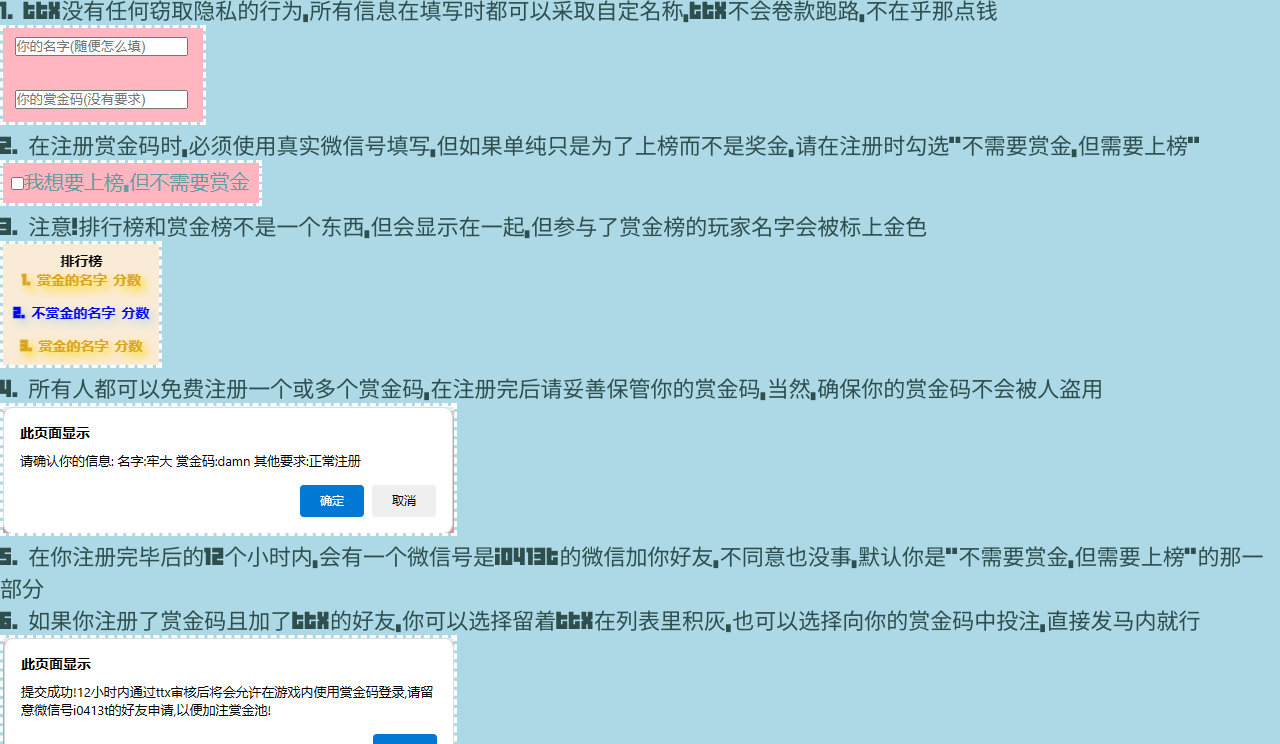
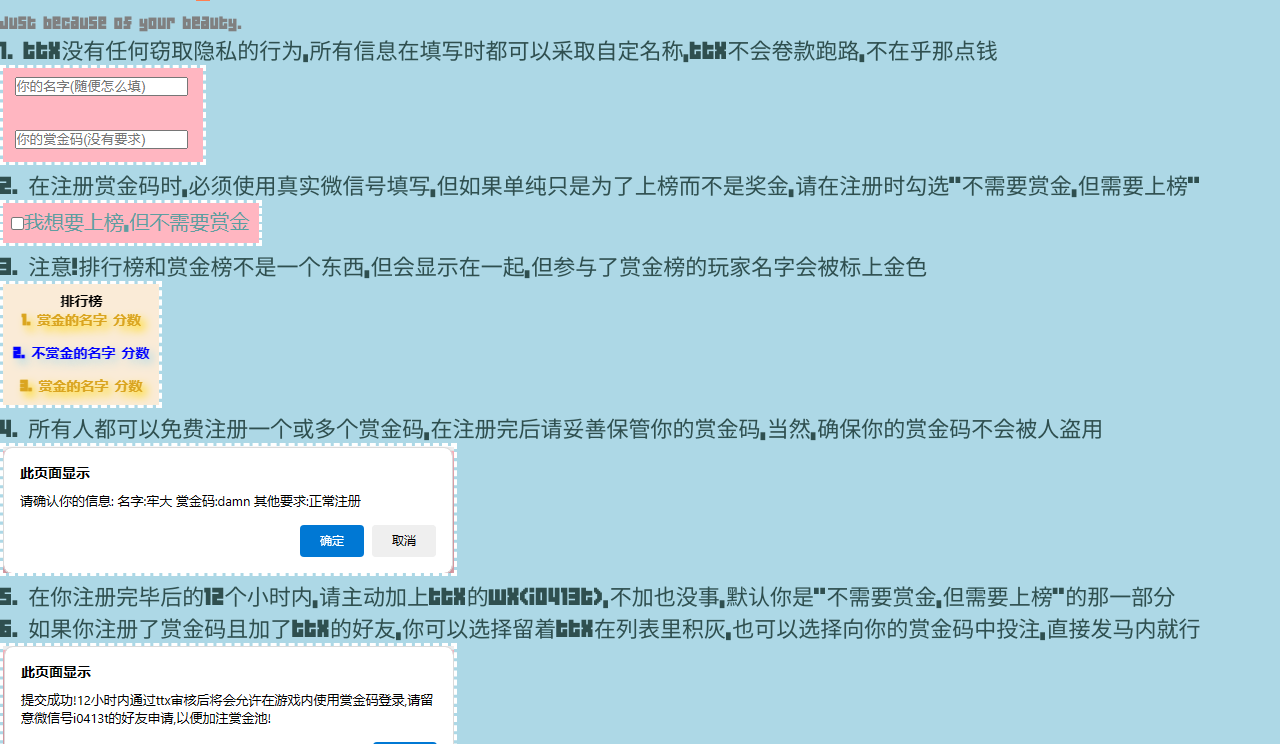
Before and after one commit to wjshincni/ATM, a plain HTML site: page index/instruction.html in a window 1280 px wide. Shown: the part 305-1049 px from the top of the page. Drawn offline with Linux system fonts and the light colour scheme.

Commit message:
Add files via upload

```diff
--- a/index/instruction.html
+++ b/index/instruction.html
@@ -32,7 +32,7 @@
         }
         .main{
             position: absolute;
-            top: 15%;
+            top: 20%;
         }
         .eng{
             font-size: 16px;
@@ -65,7 +65,7 @@
             2. 在注册赏金码时,必须使用真实微信号填写,但如果单纯只是为了上榜而不是奖金,请在注册时勾选"不需要赏金,但需要上榜"<br><img src="resourses/Ins2.png"><br>
             3. 注意!排行榜和赏金榜不是一个东西,但会显示在一起,但参与了赏金榜的玩家名字会被标上金色<br><img src="resourses/Ins3.png"><br>
             4. 所有人都可以免费注册一个或多个赏金码,在注册完后请妥善保管你的赏金码,当然,确保你的赏金码不会被人盗用<br><img src="resourses/Ins4.png"><br>
-            5. 在你注册完毕后的12个小时内,会有一个微信号是i0413t的微信加你好友,不同意也没事,默认你是"不需要赏金,但需要上榜"的那一部分<br>
+            5. 在你注册完毕后的12个小时内,请主动加上ttx的wx(i0413t),不加也没事,默认你是"不需要赏金,但需要上榜"的那一部分<br>
             6. 如果你注册了赏金码且加了ttx的好友,你可以选择留着ttx在列表里积灰,也可以选择向你的赏金码中投注,直接发马内就行<br><img src="resourses/Ins6.png"><br>
             7. 投注的金额不得大于10元(大于10元需要征得ttx的审核,不好意思,为了制止某些麻烦),投注后,你的奖池会暂留在ttx的电脑上<br>
             8. 每当周六的12:00(可能会延后,最晚21:00)时,排行榜会重置,占领前三的人中,如果参与了赏金投注的人,可以获得奖金,但参与了赏金投注但没有上榜的人,这辈子有且仅有一次撤回赏金的机会<br><img src="resourses/Reward1.png"><img src="resourses/Reward2.png"><img src="resourses/Reward3.png"><br>
```
Also changed, not shown: index.html (+2 -1 lines), index/reg.html (+1 -1 lines).
